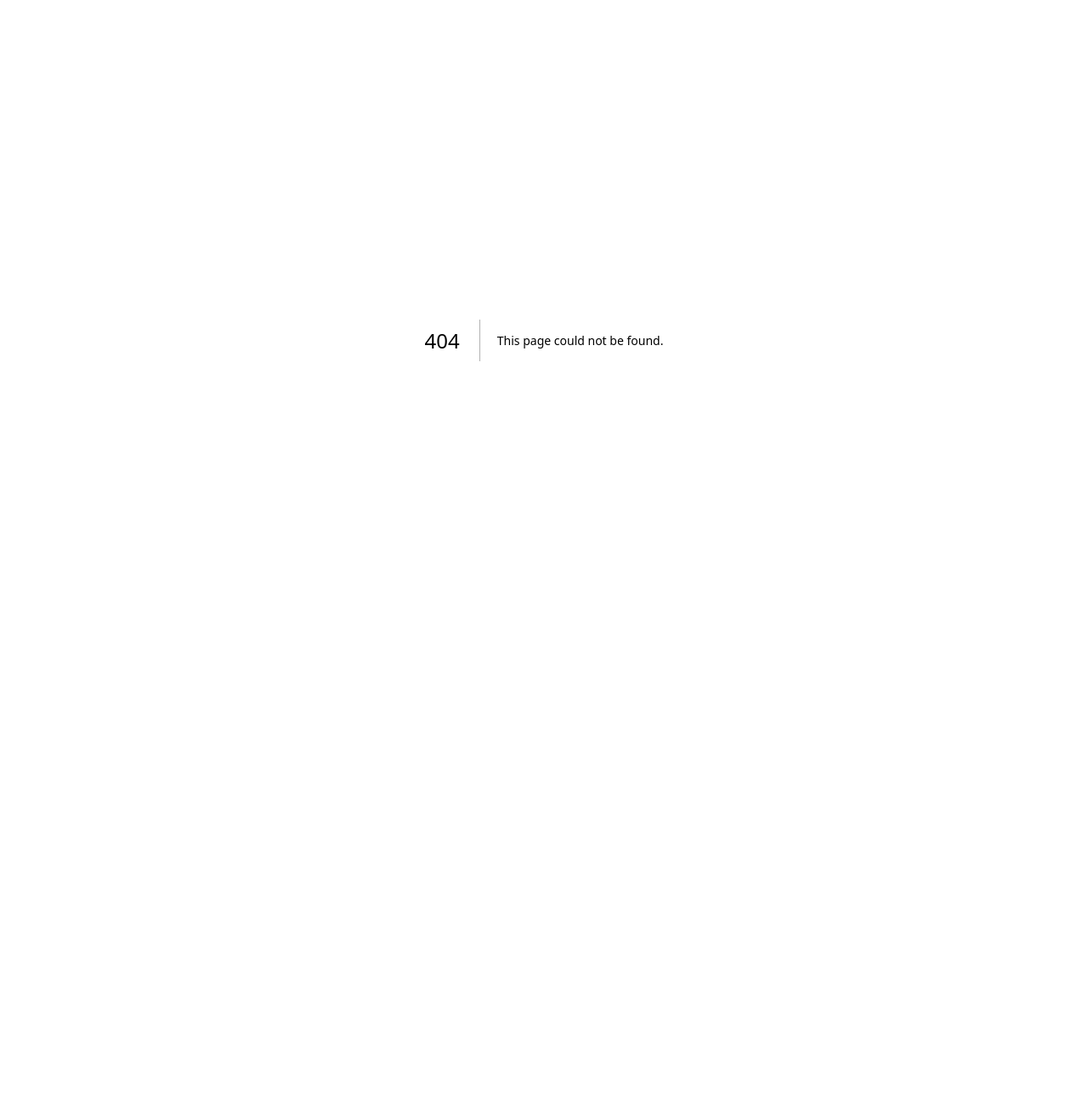
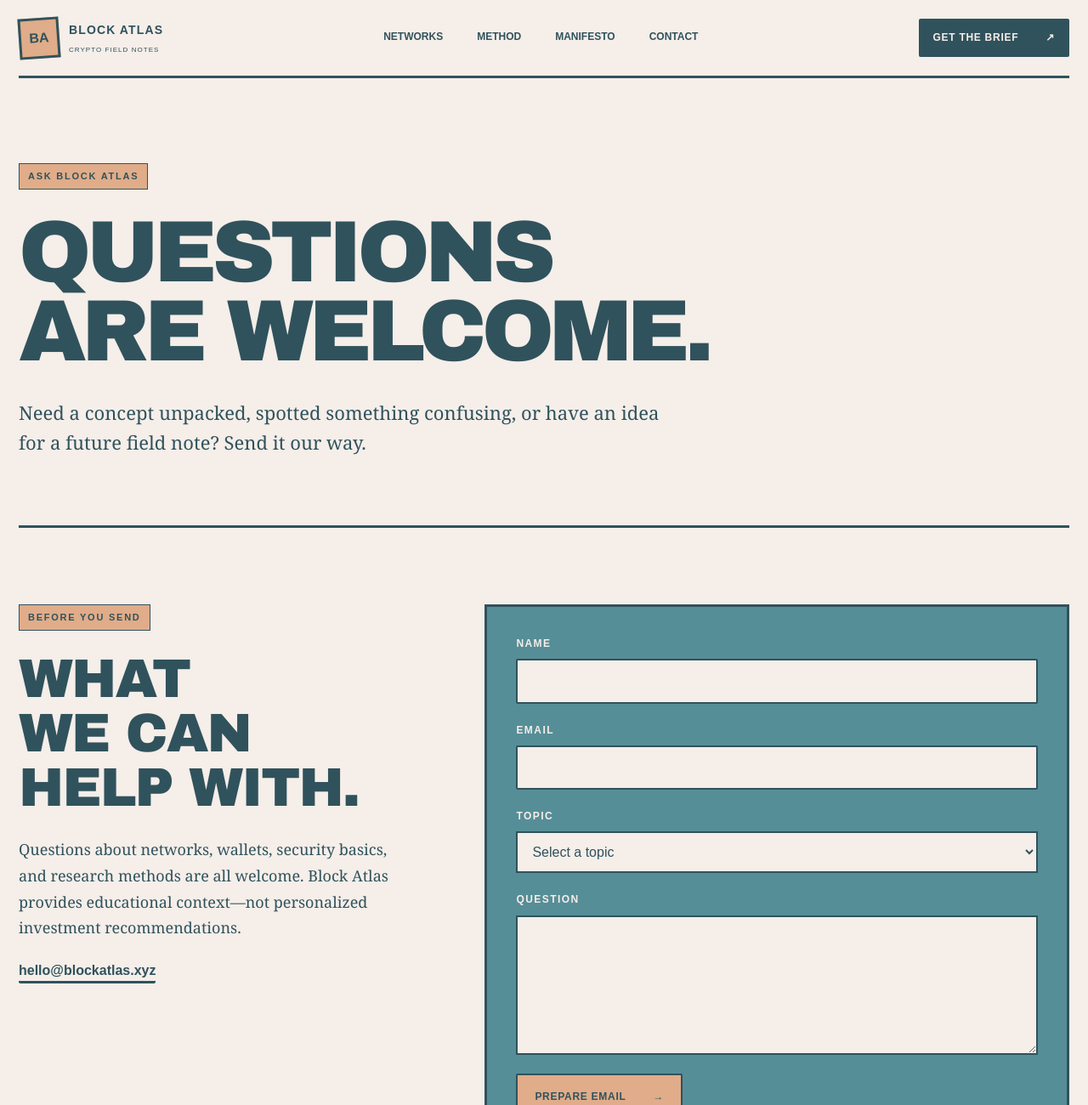
Before and after one commit to mara2360/realtor-ai-assistant, a Next.js app: page /contact in a window 1280 px wide. Before the commit this address had no page. Shown: the top 1300 px of the page at 85% size. Before the commit the page ends 800 px from the top, so only its background shows below. Built offline with nearby package versions, Linux system fonts and the light colour scheme.

Commit message:
Add contact page for reader questions

```diff
--- a/app/_components/AtlasPage.tsx
+++ b/app/_components/AtlasPage.tsx
@@ -2,18 +2,18 @@ import Link from "next/link";
 
 type Feature = { label: string; title: string; copy: string };
 
-export default function AtlasPage({ eyebrow, title, intro, features, cta = "Get the weekly brief" }: { eyebrow: string; title: string; intro: string; features: Feature[]; cta?: string }) {
+export default function AtlasPage({ eyebrow, title, intro, features, cta = "Get the weekly brief", ctaHref = "/brief", ctaHeading = "Move through crypto with context." }: { eyebrow: string; title: string; intro: string; features: Feature[]; cta?: string; ctaHref?: string; ctaHeading?: string }) {
   return (
     <main id="main-content">
       <a className="skip-link" href="#page-heading">Skip to main content</a>
       <nav className="nav shell" aria-label="Primary navigation">
         <Link className="brand" href="/" aria-label="Block Atlas home"><span>BA</span><b>Block Atlas</b><small>Crypto Field Notes</small></Link>
-        <div className="navlinks"><Link href="/networks">Networks</Link><Link href="/method">Method</Link><Link href="/manifesto">Manifesto</Link></div>
+        <div className="navlinks"><Link href="/networks">Networks</Link><Link href="/method">Method</Link><Link href="/manifesto">Manifesto</Link><Link href="/contact">Contact</Link></div>
         <Link className="button button-small" href="/brief">Get the brief <span aria-hidden="true">↗</span></Link>
       </nav>
       <header className="page-hero shell"><p className="eyebrow">{eyebrow}</p><h1 id="page-heading">{title}</h1><p>{intro}</p></header>
       <section className="page-features shell" aria-label={`${title} details`}>{features.map((feature) => <article key={feature.title}><span>{feature.label}</span><div><h2>{feature.title}</h2><p>{feature.copy}</p></div></article>)}</section>
-      <section className="page-cta"><div className="shell"><p className="eyebrow">Signal over noise</p><h2>Move through crypto with context.</h2><Link className="button button-light" href="/brief">{cta} <span aria-hidden="true">→</span></Link></div></section>
+      <section className="page-cta"><div className="shell"><p className="eyebrow">Signal over noise</p><h2>{ctaHeading}</h2><Link className="button button-light" href={ctaHref}>{cta} <span aria-hidden="true">→</span></Link></div></section>
       <footer className="shell"><Link className="brand" href="/"><span>BA</span><b>Block Atlas</b><small>Crypto Field Notes</small></Link><p>hello@blockatlas.xyz · Research over reaction</p><small>© 2026 Block Atlas. Educational content only—not financial advice.</small></footer>
     </main>
   );
--- /dev/null
+++ b/app/contact/page.tsx
@@ -0,0 +1,30 @@
+import Link from "next/link";
+
+export default function ContactPage() {
+  return (
+    <main id="main-content">
+      <a className="skip-link" href="#contact-heading">Skip to main content</a>
+      <nav className="nav shell" aria-label="Primary navigation">
+        <Link className="brand" href="/" aria-label="Block Atlas home"><span>BA</span><b>Block Atlas</b><small>Crypto Field Notes</small></Link>
+        <div className="navlinks"><Link href="/networks">Networks</Link><Link href="/method">Method</Link><Link href="/manifesto">Manifesto</Link><Link href="/contact" aria-current="page">Contact</Link></div>
+        <Link className="button button-small" href="/brief">Get the brief <span aria-hidden="true">↗</span></Link>
+      </nav>
+
+      <header className="page-hero shell"><p className="eyebrow">Ask Block Atlas</p><h1 id="contact-heading">Questions are welcome.</h1><p>Need a concept unpacked, spotted something confusing, or have an idea for a future field note? Send it our way.</p></header>
+
+      <section className="contact-layout shell">
+        <div className="contact-note"><p className="eyebrow">Before you send</p><h2>What we can help with.</h2><p>Questions about networks, wallets, security basics, and research methods are all welcome. Block Atlas provides educational context—not personalized investment recommendations.</p><a href="mailto:hello@blockatlas.xyz">hello@blockatlas.xyz</a></div>
+        <form className="contact-form" action="mailto:hello@blockatlas.xyz" method="post" encType="text/plain">
+          <div><label htmlFor="name">Name</label><input id="name" name="Name" autoComplete="name" required /></div>
+          <div><label htmlFor="email">Email</label><input id="email" name="Email" type="email" autoComplete="email" required /></div>
+          <div><label htmlFor="topic">Topic</label><select id="topic" name="Topic" defaultValue=""><option value="" disabled>Select a topic</option><option>Networks</option><option>Wallets and security</option><option>Research method</option><option>Field note suggestion</option><option>Something else</option></select></div>
+          <div><label htmlFor="message">Question</label><textarea id="message" name="Question" rows={6} required /></div>
+          <button className="button" type="submit">Prepare email <span aria-hidden="true">→</span></button>
+          <small>Your email app will open with this message. Block Atlas does not collect your information on this website.</small>
+        </form>
+      </section>
+
+      <footer className="shell"><Link className="brand" href="/"><span>BA</span><b>Block Atlas</b><small>Crypto Field Notes</small></Link><p>hello@blockatlas.xyz · Research over reaction</p><small>© 2026 Block Atlas. Educational content only—not financial advice.</small></footer>
+    </main>
+  );
+}
--- a/app/globals.css
+++ b/app/globals.css
@@ -74,3 +74,17 @@ footer>small{max-width:none;white-space:nowrap}
 .page-cta h2{max-width:850px;margin:30px auto;font:900 clamp(46px,6vw,78px)/1 Arial Black,Arial,sans-serif;letter-spacing:-.03em;text-align:center;text-transform:uppercase}
 .page-cta .eyebrow{color:var(--ink)}
 @media(max-width:800px){.page-hero{padding:65px 0 55px}.page-hero h1{font-size:clamp(48px,14vw,70px)}.page-hero>p:last-child{font-size:19px}.page-features article{grid-template-columns:1fr;gap:14px;padding:36px 0}.page-features{padding-bottom:70px}.page-cta{padding:70px 0}}
+
+/* Contact page */
+.contact-layout{display:grid;grid-template-columns:.8fr 1.2fr;gap:90px;padding:90px 0 110px;align-items:start}
+.contact-note h2{margin:25px 0;font:900 clamp(40px,5vw,64px)/1 Arial Black,Arial,sans-serif;letter-spacing:-.03em;text-transform:uppercase}
+.contact-note>p:not(.eyebrow){font:18px/1.7 Georgia,serif}
+.contact-note>a{display:inline-block;margin-top:22px;border-bottom:3px solid var(--ink);font-weight:900}
+.contact-form{display:grid;gap:22px;padding:34px;background:var(--blue);color:var(--cream);border:var(--line)}
+.contact-form>div{display:grid;gap:8px}
+.contact-form label{font-size:12px;font-weight:900;letter-spacing:.12em;text-transform:uppercase}
+.contact-form input,.contact-form select,.contact-form textarea{width:100%;border:2px solid var(--ink);background:var(--cream);color:var(--ink);padding:13px;line-height:1.4}
+.contact-form textarea{resize:vertical;min-height:150px}
+.contact-form .button{justify-self:start;background:var(--acid);color:var(--ink);cursor:pointer}
+.contact-form>small{line-height:1.55}
+@media(max-width:800px){.contact-layout{grid-template-columns:1fr;gap:45px;padding:65px 0 80px}.contact-form{padding:22px}.navlinks a:last-child{display:none}}
--- a/app/method/page.tsx
+++ b/app/method/page.tsx
@@ -1,5 +1,5 @@
 import AtlasPage from "../_components/AtlasPage";
-export default function MethodPage() { return <AtlasPage eyebrow="The Block Atlas method" title="Research without the rush." intro="A repeatable way to separate durable signals from urgency, tribal narratives, and price-driven certainty." features={[
+export default function MethodPage() { return <AtlasPage eyebrow="The Block Atlas method" title="Research without the rush." intro="A repeatable way to separate durable signals from urgency, tribal narratives, and price-driven certainty." cta="Ask a question" ctaHref="/contact" ctaHeading="Still sorting through the signal?" features={[
   { label: "Start", title: "Understand the why", copy: "Name the problem a network claims to solve, who benefits, and why a decentralized system is useful before looking at price." },
   { label: "Trace", title: "Map the risk", copy: "Follow custody, code, liquidity, governance, and incentive risks. Every convenience introduces a tradeoff worth naming." },
   { label: "Verify", title: "Check the signal", copy: "Prefer primary documentation, transparent data, and patient observation over screenshots, slogans, and anonymous certainty." },
```
